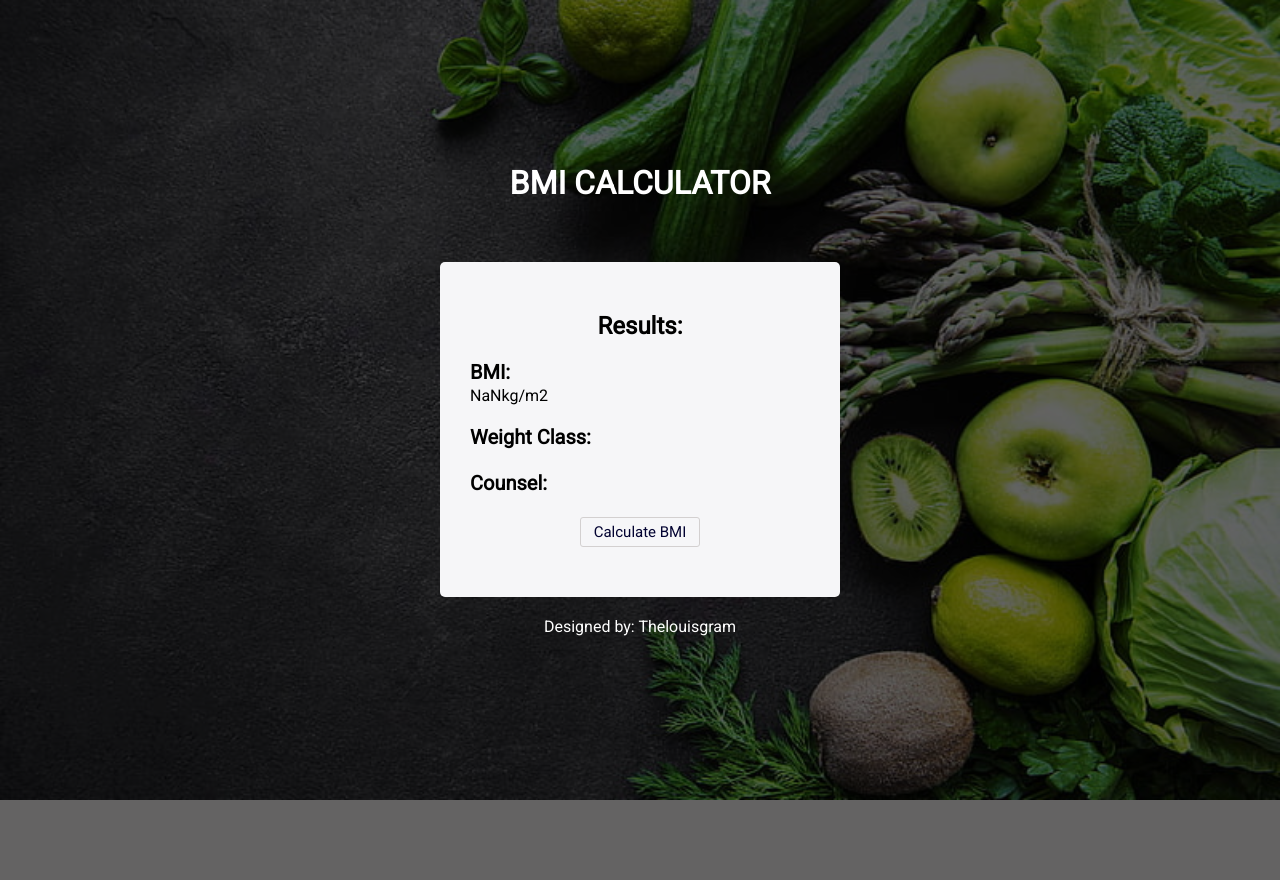
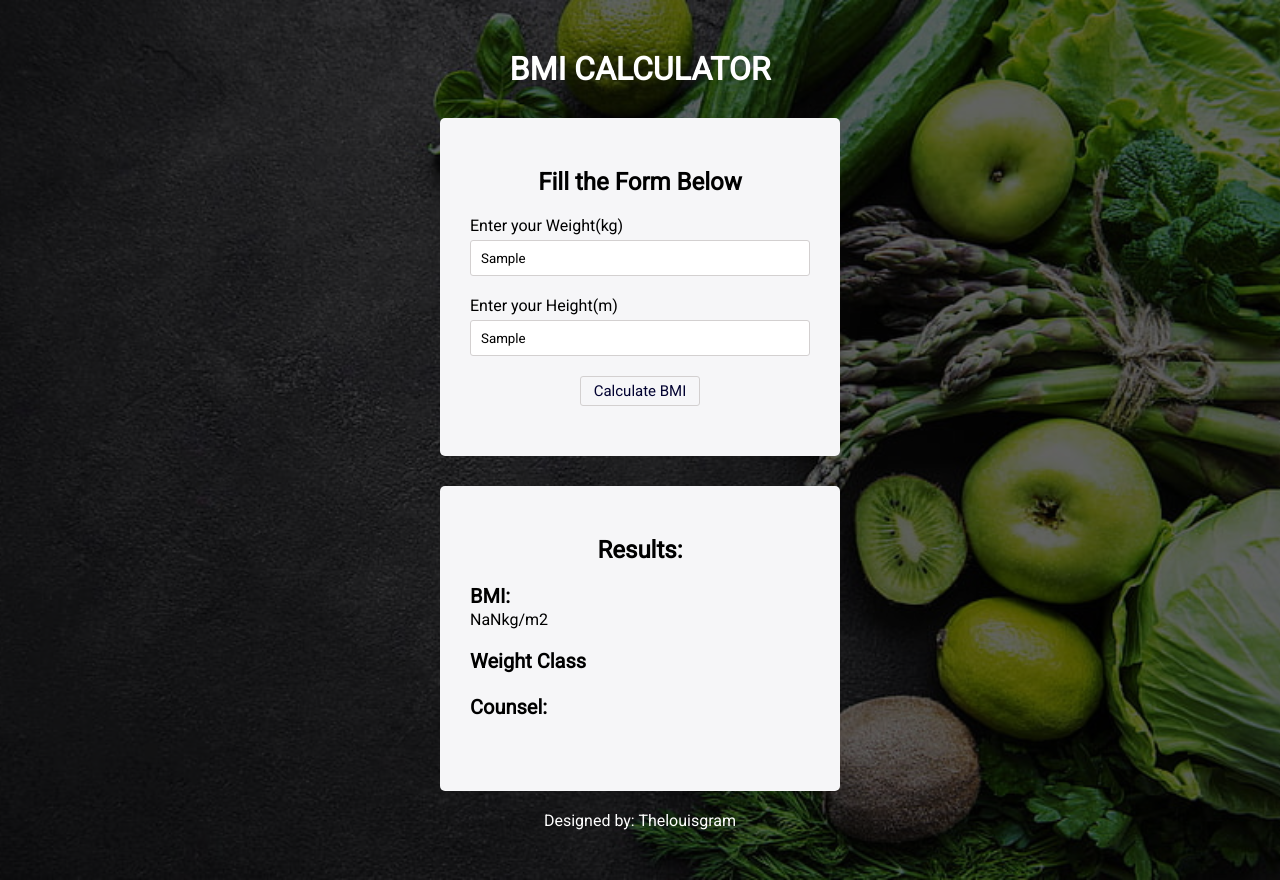
Before and after one commit to thelouisgram/BMI-Calculator, a plain HTML site: page index.html in a window 1280 px wide. Both pictures are taken after typing "Sample", "Sample" into the empty fields and a click on the button "Calculate BMI". Before the commit the page ends 800 px from the top, so only its background shows below. Drawn offline with Linux system fonts and the light colour scheme.

Commit message:
Result prints on the same page

```diff
--- a/app.js
+++ b/app.js
@@ -4,9 +4,13 @@ const inputWeight = document.querySelector('#input-weight')
 const inputHeight = document.querySelector('#input-height')
 const calcButton = document.querySelector('#calc')
 const container = document.querySelector('.container')
-const filValue = document.querySelector('.fill-value')
+const fillValue = document.querySelector('.fill-value')
 const form = document.querySelector('.form')
-const discard = document.querySelectorAll('#discard')
+const resultArea = document.querySelector('.resultArea')
+const bmiResult = document.querySelector('.bmiResult');
+const result = document.querySelector('.result');
+const counsel = document.querySelector('.counsel');
+
 
 // Event Listeners
 calcButton.addEventListener('click', function(){
@@ -21,55 +25,15 @@ calcButton.addEventListener('click', function(){
 
     //bmi formula
     let bmi = weight / (height * height);
+
+    //Round to 1 decimal point
     bmi = Math.round(bmi * 10) / 10
 
-    //Creating area to print result
-    let resultArea = document.createElement('div');
-    resultArea.classList.add('resultArea');
+    //Print Result
+    bmiResult.innerText = bmi + "kg/m2";
 
-    let resultAreaHeading = document.createElement('h2');
-    resultAreaHeading.classList.add('resultAreaHeading');
-    resultAreaHeading.innerText = "Results:";
-    resultAreaHeading.style.textAlign = 'center'
-    resultArea.appendChild(resultAreaHeading);
-
-    let bmiHeading = document.createElement('h3');
-    bmiHeading.classList.add('bmiHeading');
-    bmiHeading.innerText = "BMI:";
-    resultArea.appendChild(bmiHeading);
-
-    let bmiResult = document.createElement('p');
-    bmiResult.classList.add('bmiResult');
-    bmiResult.innerText = bmi + "kg/m2";
-    resultArea.appendChild(bmiResult);
-
-    let resultHeading = document.createElement('h3');
-    resultHeading.classList.add('resultHeading');
-    resultHeading.innerText = "Weight Class:";
-    resultArea.appendChild(resultHeading);
-
-    let result = document.createElement('p');
-    result.classList.add('result');
-    resultArea.appendChild(result);
+    //Styling Error
     result.style.color = 'red'
-
-    let counselHeading = document.createElement('h3');
-    counselHeading.classList.add('counselHeading');
-    counselHeading.innerText = "Counsel:";
-    resultArea.appendChild(counselHeading);
-
-    let counsel = document.createElement('p');
-    counsel.classList.add('counsel');
-    resultArea.appendChild(counsel);
-
-    let buttonArea = document.createElement('div');
-    buttonArea.classList.add('buttonArea');
-    resultArea.appendChild(buttonArea)
-
-    let reloadBtn = document.createElement('button')
-    reloadBtn.classList.add('reloadBtn')
-    reloadBtn.innerText = 'Calculate BMI'
-    buttonArea.appendChild(reloadBtn)
 
 
     //Interpreting Results & Conditions
@@ -96,17 +60,17 @@ calcButton.addEventListener('click', function(){
 
     // Complete form security & Print result condition
     if (inputHeight.value === "" || inputWeight.value === "") {
-        filValue.innerText = "Fill all values to proceed"
-        filValue.style.color = "red"
-        filValue.style.fontStyle = "italic"
-        filValue.style.marginBottom = "20px"
+        fillValue.innerText = "Fill all values to proceed"
+        fillValue.style.color = "red"
+        fillValue.style.fontStyle = "italic"
+        fillValue.style.marginBottom = "20px"
+        resultArea.style.display = "none"
     } else {
-        container.appendChild(resultArea)
-        form.style.display = "none"
+        resultArea.style.display = "flex"
+
     }
 
-    //Reload page to calculate new BMI & discard old results
-    reloadBtn.addEventListener('click', function(){
-        location.reload()
-    })
+    // inputHeight.value = ""
+    // inputWeight.value = ""
+
 })
--- a/index.html
+++ b/index.html
@@ -30,6 +30,16 @@
         </div>
         </div>
 
+        <div class="resultArea">
+            <h2 class="resultAreaHeading">Results:</h2>
+            <h3 class="bmiHeading">BMI:</h3>
+            <p class="bmiResult"></p>
+            <h3 class="resultHeading">Weight Class</h3>
+            <p class="result"></p>
+            <h3 class="counselHeading">Counsel:</h3>
+            <p class="counsel"></p>
+        </div>
+
     </div>
 
     <p class="author" id="discard">Designed by: Thelouisgram</p>
--- a/style.css
+++ b/style.css
@@ -78,10 +78,12 @@ body{
     display: flex;
     flex-direction: column;
     margin-top: 30px;
+    display: none;
 }
 
 .resultAreaHeading{
     margin-bottom: 20px;
+    text-align: center;
 }
 
 h3{
```
